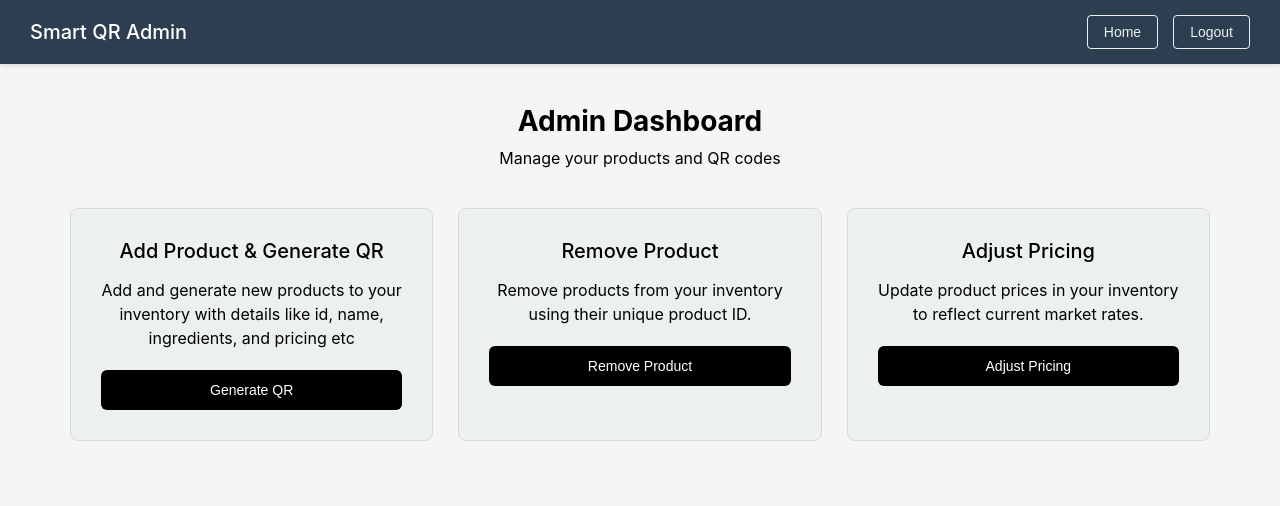
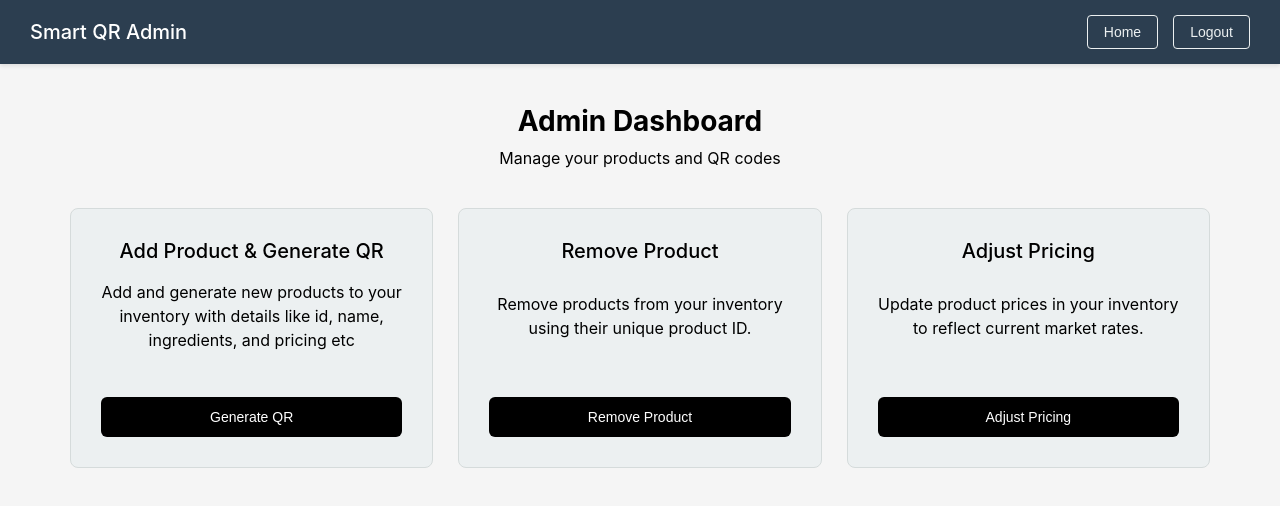
Before and after one commit to Priyanshh95/smart-qr-walmart, a React (Create React App) app in the folder admin-dashboard/: page /dashboard in a window 1280 px wide. Shown: the top 506 px of the page. Built offline with nearby package versions, Linux system fonts and the light colour scheme; sample sign-in values are in the browser's storage.

Commit message:
div blocks align properly in the home page

```diff
--- a/admin-dashboard/src/Dashboard.css
+++ b/admin-dashboard/src/Dashboard.css
@@ -87,6 +87,10 @@ body {
   text-align: center;
   transition: transform 0.2s, box-shadow 0.2s;
   border: 1px solid #d5dbdb;
+  min-height: 260px; /* Ensures all blocks are the same height */
+  display: flex;
+  flex-direction: column;
+  justify-content: space-between;
 }
 
 .feature-block:hover {
@@ -118,6 +122,7 @@ body {
   font-weight: 500;
   transition: background-color 0.2s;
   width: 100%;
+  margin-top: 24px; /* Adds space above the button for alignment */
 }
 
 .feature-btn:hover {
```
